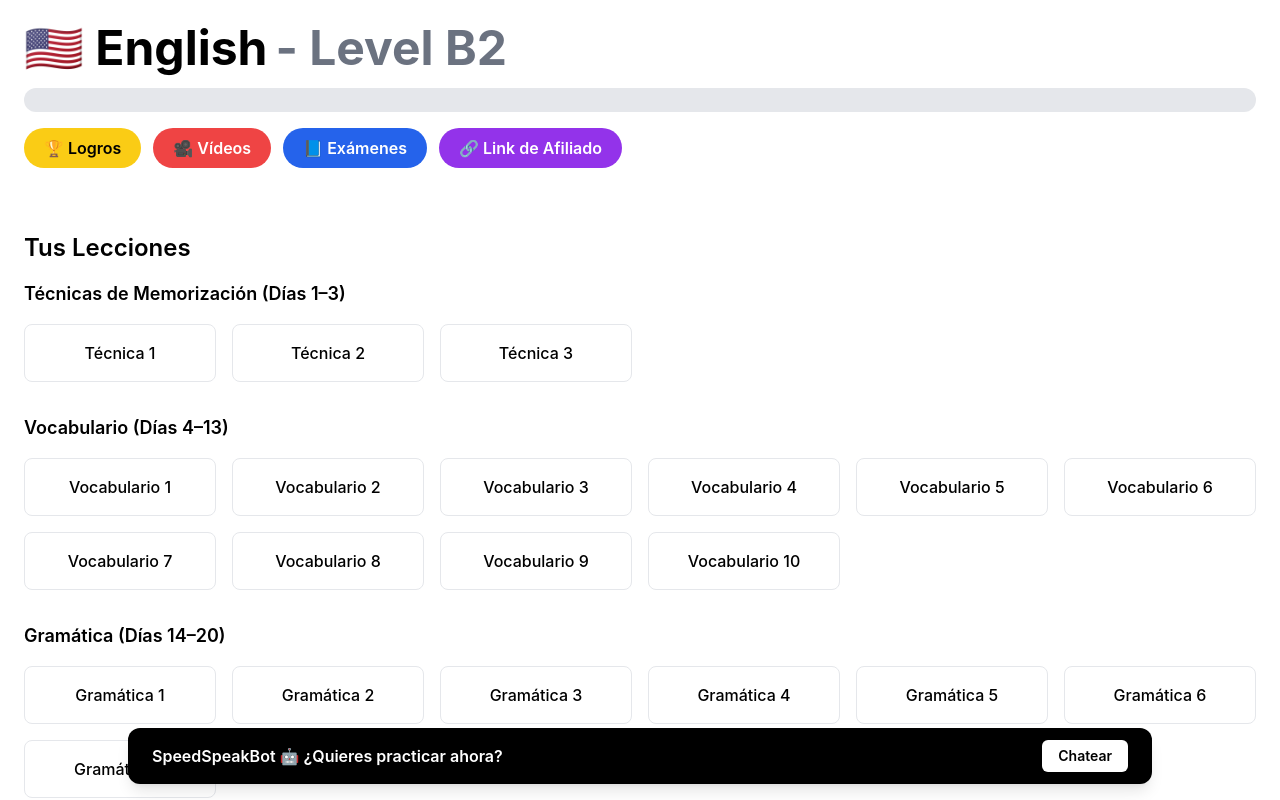
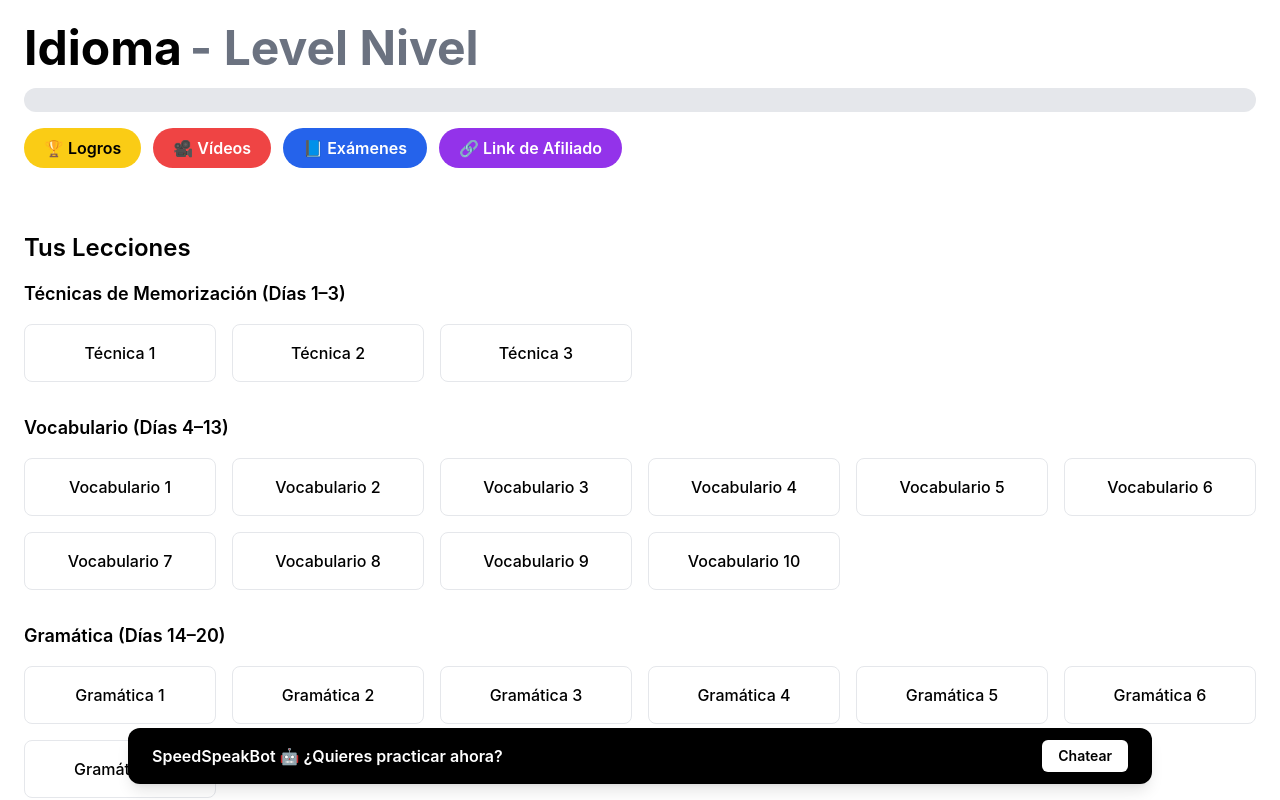
Before and after one commit to luzuriaga-AI/speedspeak-app, a React (Create React App) app: page /dashboard in a window 1280 px wide. Shown: the top 800 px of the page. Built offline with nearby package versions, Linux system fonts and the light colour scheme.

Commit message:
conectar idioma y nivel al dashboard

```diff
--- a/src/pages/UserDashboard.jsx
+++ b/src/pages/UserDashboard.jsx
@@ -9,10 +9,21 @@ const UserDashboard = () => {
     const saved = localStorage.getItem('completedLessons');
     return saved ? JSON.parse(saved) : [];
   });
+  const [language, setLanguage] = useState(null);
+  const [level, setLevel] = useState(null);
   const navigate = useNavigate();
 
   useEffect(() => {
     setLessons(lessonsData);
+
+    const storedLang = localStorage.getItem('selectedLang');
+    const storedLevel = localStorage.getItem('selectedLevel');
+
+    if (storedLang && storedLevel) {
+      const parsedLang = JSON.parse(storedLang);
+      setLanguage(parsedLang);
+      setLevel(storedLevel);
+    }
   }, []);
 
   useEffect(() => {
@@ -61,7 +72,10 @@ const UserDashboard = () => {
       {/* Encabezado con idioma y nivel */}
       <div className="mb-4">
         <h1 className="text-4xl md:text-5xl font-bold flex items-center gap-2">
-          🇺🇸 English <span className="text-gray-500">- Level B2</span>
+          {language?.flagUrl && (
+            <img src={language.flagUrl} alt={language.name} className="w-8 h-8 rounded-full" />
+          )}
+          {language?.name || 'Idioma'} <span className="text-gray-500">- Level {level || 'Nivel'}</span>
         </h1>
       </div>
 
```
